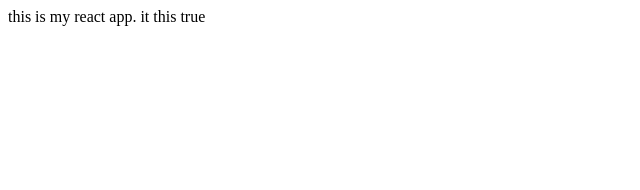
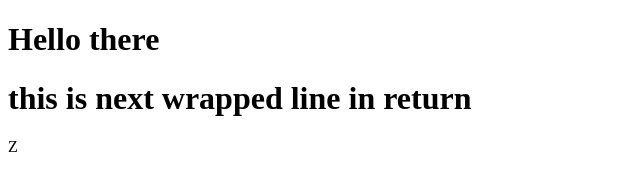
Before and after one commit to XKushal/React2019, a plain HTML site: page ReactComponents/index.html in a window 1280 px wide. Shown: the whole page, without its empty margins (0-640 px from the left). Drawn offline with nearby package versions, Linux system fonts and the light colour scheme.

Commit message:
more practice on react components

```diff
--- a/ReactComponents/index.html
+++ b/ReactComponents/index.html
@@ -1,8 +1,19 @@
-<html>
-    <title> this is react</title>
+<!DOCTYPE html>
+<html lang="en">
+<head>
+  <meta charset="UTF-8">
+  <meta name="viewport" content="width=device-width, initial-scale=1.0">
+  <meta http-equiv="X-UA-Compatible" content="ie=edge">
+  <title>First Component</title>
+</head>
 <body>
-    <p>
-        this is my react app. it this true
-    </p>
+  <div id="root"></div>
+  <script src="https://unpkg.com/react/umd/react.development.js"></script>
+  <script src="https://unpkg.com/react-dom/umd/react-dom.development.js"></script>
+
+  <script src="https://unpkg.com/babel-standalone"></script>
+  <script src="index.js" type="text/jsx"></script>
+
+</script>
 </body>
-</html>
+</html> Z
--- /dev/null
+++ b/ReactComponents/index.js
@@ -0,0 +1,12 @@
+class Hello extends React.Component {
+	render() {
+		return (
+			<div>
+				<h1> Hello there </h1>
+				<h1> this is next wrapped line in return</h1>
+			</div>
+		);
+	}
+}
+
+ReactDOM.render(<Hello />, document.getElementById('root'));
```
